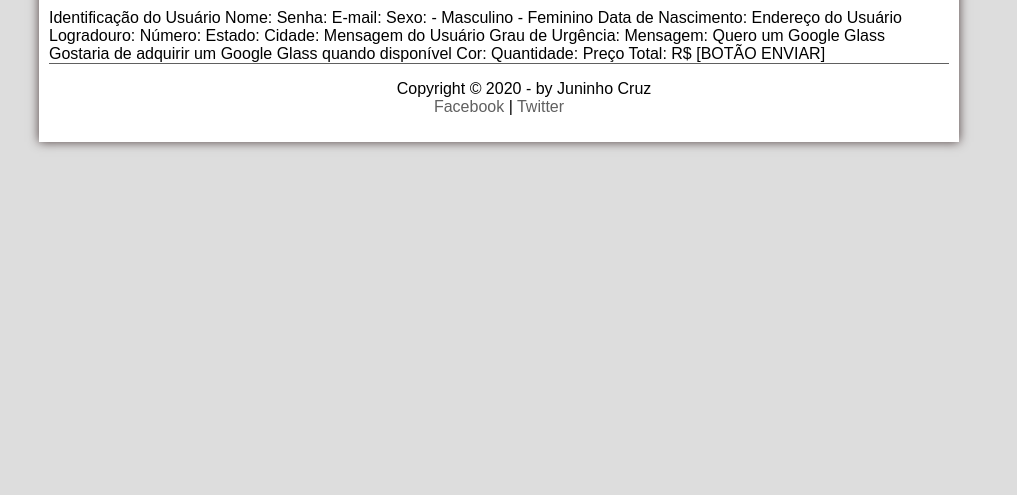
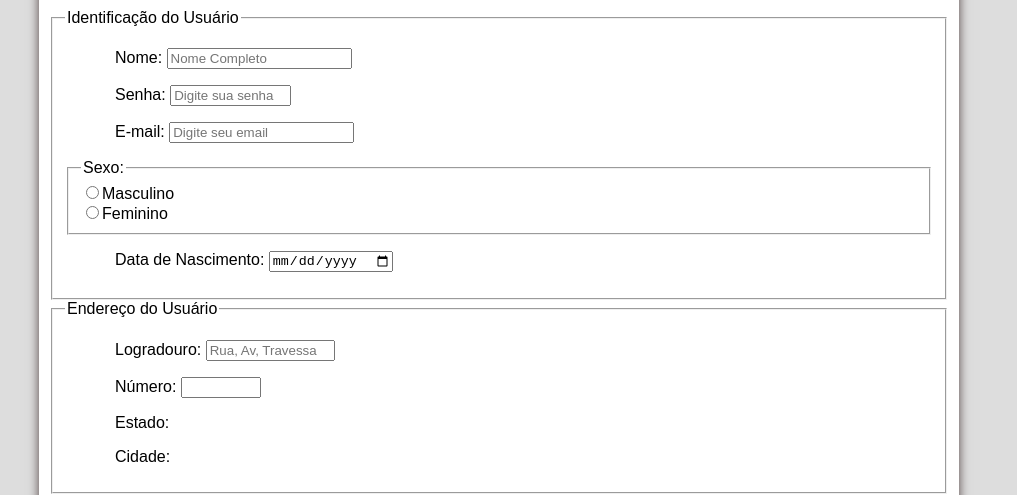
Before and after one commit to joseiscj/site_google_glass, a plain HTML site: page fale-conosco.html in a window 1280 px wide. Shown: the part 305-800 px from the top of the page, without its empty margins (141-1158 px from the left). Drawn offline with Linux system fonts and the light colour scheme.

Commit message:
Construção do Formulário da página Fale Conosco

```diff
--- a/fale-conosco.html
+++ b/fale-conosco.html
@@ -5,6 +5,7 @@
     <meta name="viewport" content="width=device-width, initial-scale=1.0">
     <title>Tudo sobre o Google Glass</title>
     <link rel="stylesheet" type="text/css" href="_css/estilo.css">
+    <link rel="stylesheet" type="text/css" href="_css/form.css">
 
 <script lang="javascript" src="_javascript/funcoes.js"></script>
 </head>
@@ -44,33 +45,45 @@
         </hgroup>
         </header>
 
-Identificação do Usuário
-    Nome:
-    Senha:
-    E-mail:
-    Sexo:
-        - Masculino
-        - Feminino
-    Data de Nascimento:
+    <!-- Construção do formulário -->
+    <form action="">
+         <fieldset id="usuario"> <!-- Field set significa conjunto de campos -->
+            <legend>Identificação do Usuário</legend>
+                <p><label for="cNome">Nome: <input type="text" name="tNome" id="cNome" size="20" maxlength="30" placeholder="Nome Completo"></label></p>
+                <p><label for="cSenha">Senha: <input type="password" name="tSenha" id="cSenha" size="12" maxlength="12" placeholder="Digite sua senha"></label></p>
+                <p><label for="cMail">E-mail: <input type="email" name="tMail" id="cMail" size="20" maxlength="40" placeholder="Digite seu email"></label></p>
+                <fieldset><legend>Sexo:</legend>
+                    <input type="radio" name="tSexo" id="cMasc"><label for="cMasc">Masculino</label><br/>     <!-- O mesmo name pra Msculino e Feminino serve pra não permitir a marcação das duas opções ao mesmo tempo -->
+                    <input type="radio" name="tSexo" id="cFem"><label for="cFem">Feminino</label></fieldset>
+                        <!-- A tag label serve para que, clicando no nome, a opção de Masc ou Fem seja marcado -->
+                <p>Data de Nascimento: <input type="date" name="tNasc" id="cNasc"> </p>
+        </fieldset>
 
-Endereço do Usuário
-    Logradouro:
-    Número:
-    Estado:
-    Cidade:
+        <fieldset id="endereco">
+            <legend>Endereço do Usuário</legend>
+                <p>Logradouro: <input type="text" name="tRua" id="cRua" size="13" maxlength="80" placeholder="Rua, Av, Travessa"> </p>
+                <p>Número: <input type="number" name="tNum" id="cNum" min="0" max="99999"> </p>
+                <p>Estado:</p>
+                <p>Cidade:</p>
+        </fieldset>
 
-Mensagem do Usuário
+        <fieldset id="mensagem">
+            <legend>Mensagem do Usuário</legend>
                 Grau de Urgência:
                 Mensagem:
+        </fieldset>
 
-Quero um Google Glass
+        <fieldset id="pedido">
+            <legend>Quero um Google Glass</legend>
                 Gostaria de adquirir um Google Glass quando disponível
                 Cor:
                 Quantidade:
                 Preço Total: R$
+        </fieldset>
 
 
         [BOTÃO ENVIAR]
+    </form>
 
 </article>
 </section>
```
Lines whose indentation alone changed are shown as unchanged.
